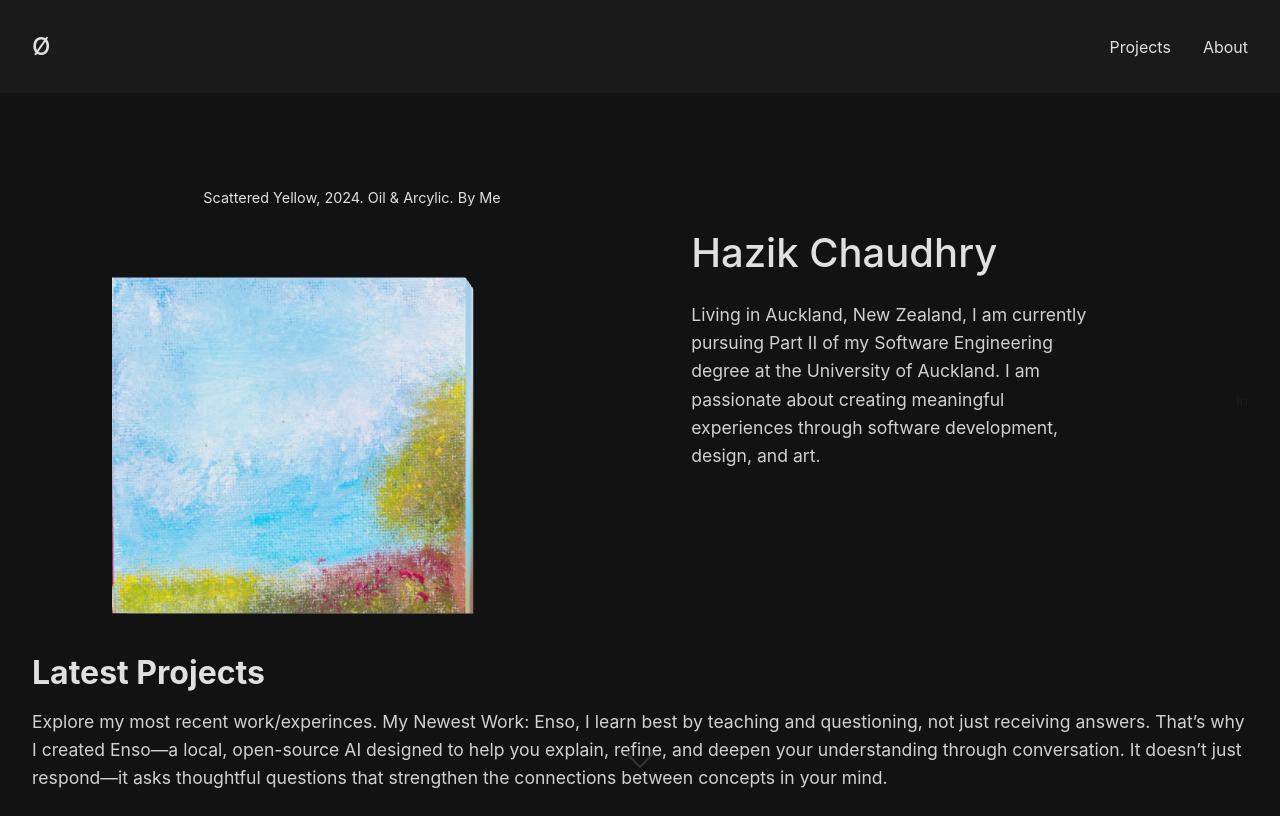
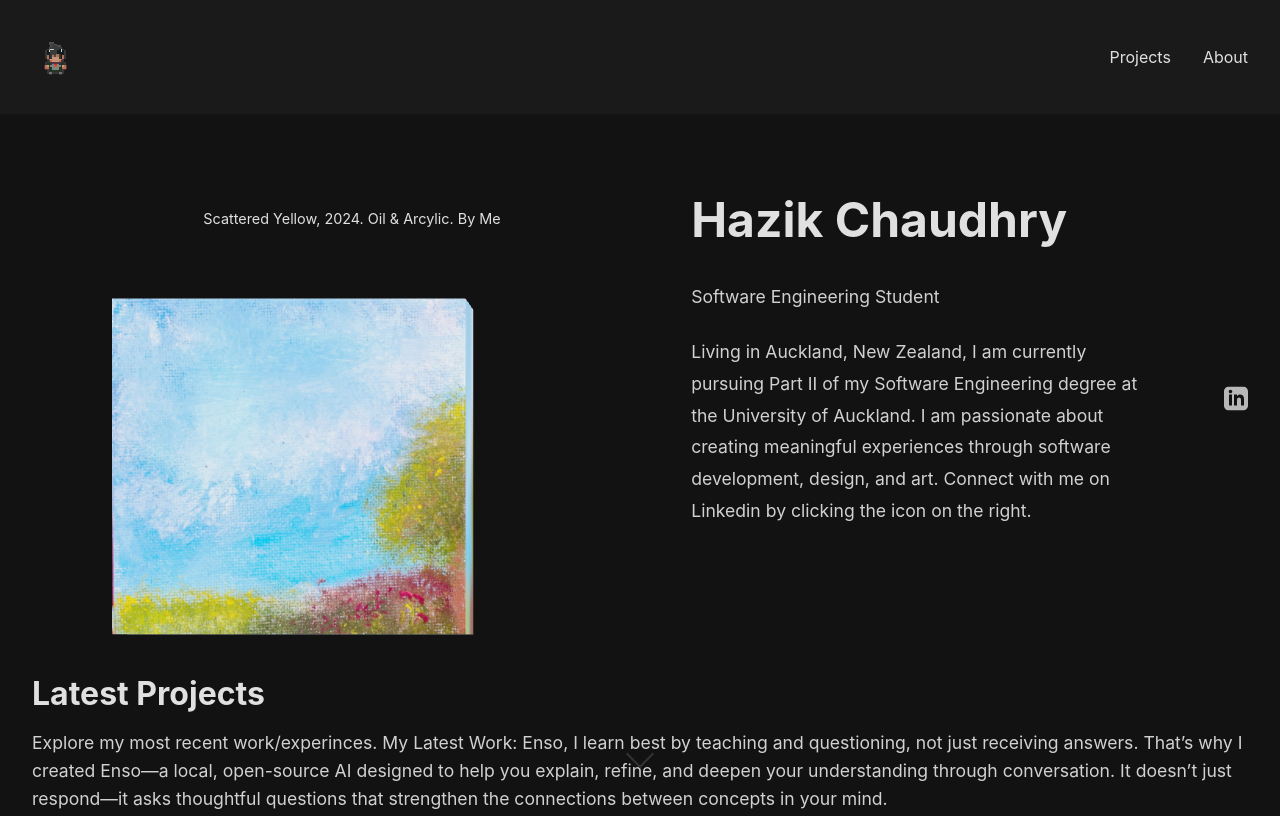
Before and after one commit to hazikchaudhry/portfolio, a plain HTML site: page index.html in a window 1280 px wide. Shown: the top 816 px of the page. Drawn offline with nearby package versions, Linux system fonts and the light colour scheme; animation ran at ten frames a second.

Commit message:
Updated About

```diff
--- a/index.html
+++ b/index.html
@@ -3,17 +3,20 @@
 <head>
     <meta charset="UTF-8">
     <meta name="viewport" content="width=device-width, initial-scale=1.0">
+
     <title>hazik</title>
+
     <link rel="icon" type="image/png" href="assets/images/me_pixel.png">
     <link rel="stylesheet" href="styles/common.css">
     <link rel="stylesheet" href="styles/index.css">
     <link rel="stylesheet" href="styles/projects.css">
     <link rel="stylesheet" href="styles/about.css">
     <script src="scripts/project-tooltip.js" defer></script>
+
 </head>
 <body>
     <nav>
-        <a href="#home" class="logo">Ø</a>
+        <a href="#home" class="logo"></a>
         <div class="nav-links">
             <a href="#projects">Projects</a>
             <a href="#about">About</a>
@@ -26,14 +29,15 @@
         </div>
         <div class="info-section">
             <h1>Hazik Chaudhry</h1>
-            <p>Living in Auckland, New Zealand, I am currently pursuing Part II of my Software Engineering degree at the University of Auckland. I am passionate about creating meaningful experiences through software development, design, and art.</p>
+            <p>Software Engineering Student</p>
+            <p>Living in Auckland, New Zealand, I am currently pursuing Part II of my Software Engineering degree at the University of Auckland. I am passionate about creating meaningful experiences through software development, design, and art. Connect with me on Linkedin by clicking the icon on the right.</p>
         </div>
     </section>
 
     <section id="projects" class="projects-section">
         <div class="featured-text">
             <h2>Latest Projects</h2>
-            <p>Explore my most recent work/experinces. My Newest Work: Enso, I learn best by teaching and questioning, not just receiving answers. That’s why I created Enso—a local, open-source AI designed to help you explain, refine, and deepen your understanding through conversation. It doesn’t just respond—it asks thoughtful questions that strengthen the connections between concepts in your mind.</p>
+            <p>Explore my most recent work/experinces. My Latest Work: Enso, I learn best by teaching and questioning, not just receiving answers. That’s why I created Enso—a local, open-source AI designed to help you explain, refine, and deepen your understanding through conversation. It doesn’t just respond—it asks thoughtful questions that strengthen the connections between concepts in your mind.</p>
         </div>
         <div class="section-divider"></div>
         <div class="featured-project">
@@ -76,6 +80,7 @@
     </section>
 
     <section class="skills-section">
+
         <h2 class="section-title">My Tech Stack</h2>
         <div class="skills-grid">
             <div class="skill-card python">
@@ -84,6 +89,7 @@
                 </svg>
                 <span class="skill-name">Python</span>
             </div>
+
             <div class="skill-card javascript">
                 <svg class="skill-icon" xmlns="http://www.w3.org/2000/svg" viewBox="0 0 128 128">
                     <path fill="currentColor" d="M2 1v125h125v-125h-125zm66.119 106.513c-1.845 3.749-5.367 6.212-9.448 7.401-6.271 1.44-12.269.619-16.731-2.059-2.986-1.832-5.318-4.652-6.901-7.901l9.52-5.83c.083.035.333.487.667 1.071 1.214 2.034 2.261 3.474 4.319 4.485 2.022.69 6.461 1.131 8.175-2.427 1.047-1.81.714-7.628.714-14.065-.001-10.115.046-20.188.046-30.188h11.709c0 11 .06 21.418 0 32.152.025 6.58.596 12.446-2.07 17.361zm48.574-3.308c-4.07 13.922-26.762 14.374-35.83 5.176-1.916-2.165-3.117-3.296-4.26-5.795 4.819-2.772 4.819-2.772 9.508-5.485 2.547 3.915 4.902 6.068 9.139 6.949 5.748.702 11.531-1.273 10.234-7.378-1.333-4.986-11.77-6.199-18.873-11.531-7.211-4.843-8.901-16.611-2.975-23.335 1.975-2.487 5.343-4.343 8.877-5.235l3.688-.477c7.081-.143 11.507 1.727 14.756 5.355.904.916 1.642 1.904 3.022 4.045-3.772 2.404-3.76 2.381-9.163 5.879-1.154-2.486-3.069-4.046-5.093-4.724-3.142-.952-7.104.083-7.926 3.403-.285 1.023-.226 1.975.227 3.665 1.273 2.903 5.545 4.165 9.377 5.926 11.031 4.474 14.756 9.271 15.672 14.981.882 4.916-.213 8.105-.38 8.581z"/>
@@ -100,11 +106,12 @@
     </section>
 
     <section id="about" class="about-container">
+
         <div class="about-image"></div>
         <div class="about-content">
 
             <h1>About Me</h1>
-            <p>Currently living New Zealand, I am a Software Engineering student at the University of Auckland with a strong passion for the intersection of technology, design, and user experience. With a background spanning software development and game development, I bring a unique and multidisciplinary perspective to every project I undertake.</p>
+            <p>Currently living New Zealand, I am a Software Engineering Part II student at the University of Auckland with a strong passion for the intersection of technology, design, and user experience. With a background spanning software development and game development, I bring a unique and multidisciplinary perspective to every project I undertake.</p>
             <p>Outside of work, I enjoy creating artwork that I feel inspired by; my current fixation is the work of Claude Monet, Creating interesting projects that solve my problems by creating solutions that look aesthetically pleasing; my current fixation is prompt-engineering/fine-tuning local open-source models running on local machines (not in the cloud)to create better more focused niche solutions. </p>
 
             <div class="skills">
@@ -122,7 +129,11 @@
     </section>
 
     <div class="social-links">
-        <a href="https://linkedin.com" target="_blank">in</a>
+        <a href="https://linkedin.com/in/hazik-chaudhry-5123432aa/" target="_blank" style="color: #ffffff;">
+            <svg xmlns="http://www.w3.org/2000/svg" width="24" height="24" viewBox="0 0 24 24" fill="currentColor">
+                <path d="M19 0h-14c-2.761 0-5 2.239-5 5v14c0 2.761 2.239 5 5 5h14c2.762 0 5-2.239 5-5v-14c0-2.761-2.238-5-5-5zm-11 19h-3v-11h3v11zm-1.5-12.268c-.966 0-1.75-.79-1.75-1.764s.784-1.764 1.75-1.764 1.75.79 1.75 1.764-.783 1.764-1.75 1.764zm13.5 12.268h-3v-5.604c0-3.368-4-3.113-4 0v5.604h-3v-11h3v1.765c1.396-2.586 7-2.777 7 2.476v6.759z"/>
+            </svg>
+        </a>
     </div>
 
     <div class="scroll-indicator">
@@ -139,5 +150,9 @@
             });
         });
     </script>
+
+    <footer class="site-footer">
+        <p>Built with HTML, CSS, JavaScript and Three.js</p>
+    </footer>
 </body>
 </html>
--- a/styles/common.css
+++ b/styles/common.css
@@ -1,5 +1,6 @@
 * {
     margin: 0;
+
     padding: 0;
     box-sizing: border-box;
     font-family: -apple-system, BlinkMacSystemFont, 'Segoe UI', Roboto, Oxygen, Ubuntu, Cantarell, 'Open Sans', 'Helvetica Neue', sans-serif;
@@ -26,6 +27,17 @@ nav {
     font-weight: 500;
     text-decoration: none;
     color: #e0e0e0;
+
+    width: 50px;
+    height: 50px;
+
+    background-image: url('../assets/images/me_pixel.png');
+    background-size: contain;
+    background-repeat: no-repeat;
+
+    image-rendering: pixelated;
+    image-rendering: -moz-crisp-edges;
+    image-rendering: crisp-edges;
 }
 
 .nav-links {
@@ -41,7 +53,9 @@ nav {
 }
 
 .nav-links a:hover {
+
     color: #ffffff;
+
 }
 
 .header {
@@ -55,6 +69,7 @@ nav {
 .header-item {
     font-size: 0.9rem;
     color: #999;
+
 }
 
 .link-text {
@@ -62,6 +77,8 @@ nav {
     bottom: 2rem;
     right: 2rem;
     font-size: 0.9rem;
+
     text-decoration: none;
     color: #e0e0e0;
+
 }
--- a/styles/index.css
+++ b/styles/index.css
@@ -27,16 +27,16 @@
 }
 
 .info-section h1 {
-    font-size: 2.5rem;
-    margin-bottom: 1.5rem;
-    font-weight: 500;
+    font-size: 3rem;
+    margin-bottom: 2rem;
 }
 
 .info-section p {
     font-size: 1.1rem;
-    line-height: 1.6;
+    line-height: 1.8;
     color: #d1d1d1;
-    max-width: 400px;
+    margin-bottom: 1.5rem;
+    max-width: 600px;
 }
 
 .social-links {
--- a/styles/projects.css
+++ b/styles/projects.css
@@ -69,6 +69,9 @@
     width: 100%;
     height: 100%;
     object-fit: cover;
+    image-rendering: pixelated;
+    image-rendering: -moz-crisp-edges;
+    image-rendering: crisp-edges;
     transition: transform 0.3s ease;
     border-radius: 8px;
 }
@@ -232,9 +235,11 @@
     --space: 1rem;
     --bg: #09090b;
     --fg: #e3e3e3;
+
     --surface-1: #101012;
     --surface-2: #27272a;
     --surface-3: #52525b;
+
     --ease-out: cubic-bezier(0.5, 1, 0.89, 1);
     --ease-in-out: cubic-bezier(0.45, 0, 0.55, 1);
 }
```
Also changed, not shown: styles/about.css (+8 -0 lines).
